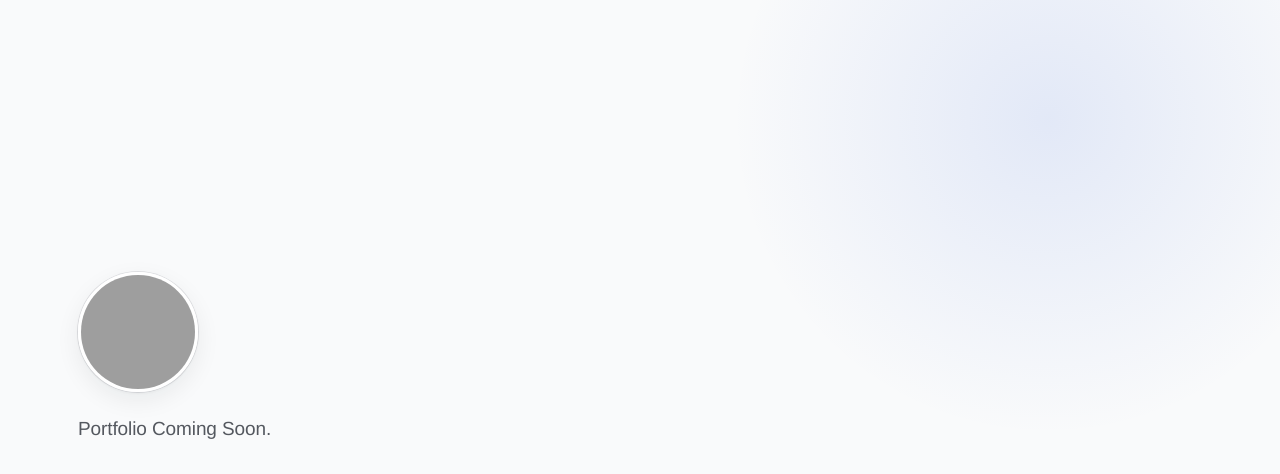
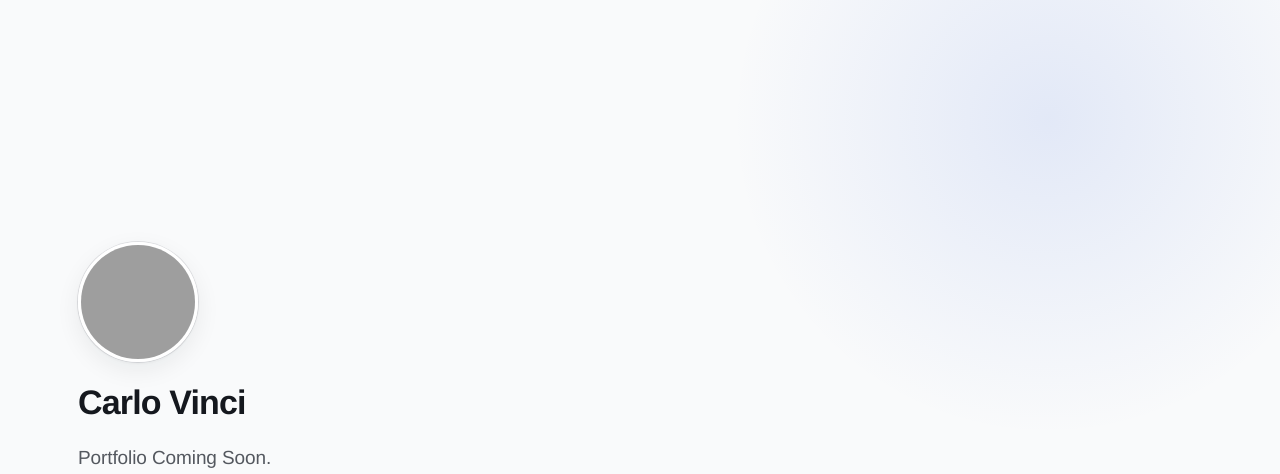
Before and after one commit to carlovinci17/carlovinci-com-au, a plain HTML site: page index.html in a window 1280 px wide. Shown: the top 474 px of the page. Drawn offline with Linux system fonts and the light colour scheme; grey boxes are pictures that could not be loaded.

Commit message:
Add Name

```diff
--- a/index.html
+++ b/index.html
@@ -23,9 +23,8 @@
 					<!-- left: about -->
 					<div class="reveal">
 						<div class="cs-avatar"><img src="headshot.png" alt="Carlo Vinci"></div>
-
+						<h1>Carlo Vinci</h1>
 						<p class="cs-about">Portfolio Coming Soon.</p>
-
 						<div class="cs-actions">
 							<a class="btn btn--primary" href="https://www.linkedin.com/in/carlovinci/" target="_blank" rel="noopener">
 								<svg viewbox="0 0 24 24" fill="currentColor"><path d="M6.94 8.5H4.06V20h2.88zM5.5 4a1.67 1.67 0 1 0 0 3.34A1.67 1.67 0 0 0 5.5 4M20 20h-2.88v-6.13c0-1.54-.55-2.59-1.92-2.59a2.07 2.07 0 0 0-1.94 1.39 2.6 2.6 0 0 0-.13 1v6.33H10.2V8.5h2.77v1.57h.04a3 3 0 0 1 2.74-1.5c2.93 0 3.47 1.93 3.47 4.43z"/></svg>
```
